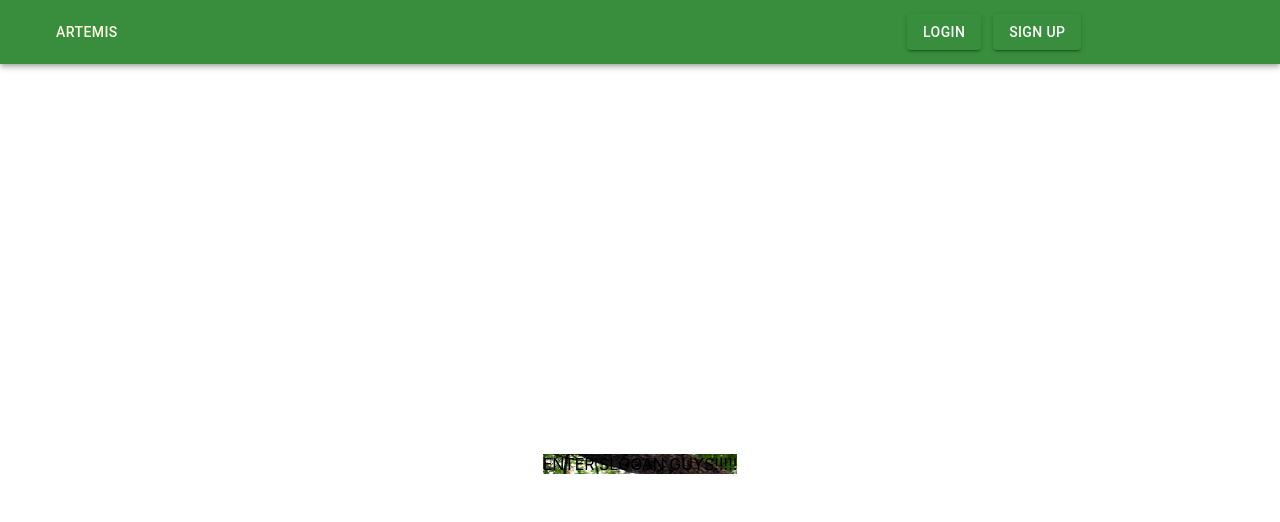
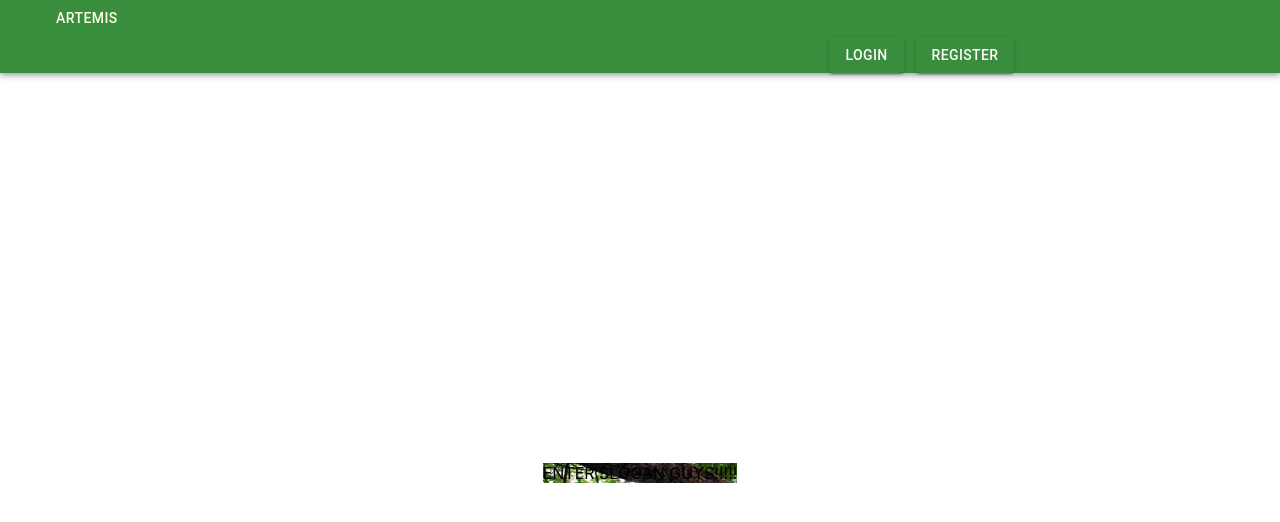
Before and after one commit to Alb33rt/artemis, a React (Create React App) app in the folder code-client/: page / in a window 1280 px wide. Shown: the top 522 px of the page. Built offline with nearby package versions, Linux system fonts and the light colour scheme.

Commit message:
Navbar Interface Conditioning Rendering added

```diff
--- a/code-client/src/components/navBar.jsx
+++ b/code-client/src/components/navBar.jsx
@@ -26,7 +26,56 @@ const useStyles = makeStyles((theme) => ({
 
 const classes = useStyles;
 
+function LoginInterface(props) {
+    return (
+        <div>
+            <Button variant="contained" color="primary" className={classes.title} to="/signin" component={Link} style={{ left: '66%' }}>
+                Login
+            </Button>
+            <Button variant="contained" color="primary" className={classes.title} to="/signup" component={Link} style={{ left: '67%' }}>
+                Register
+            </Button>
+        </div>
+    )
+}
+
+function LogoutInterface(props) {
+    return (
+        <div>
+            <Hidden smDown>
+                <Button variant="contained" color="primary" component={Link} style={{ left: '78%' }}>Log Out</Button>
+            </Hidden>
+        </div>
+    )
+}
+
+function NavInterface(props) {
+    const isLoggedIn = props.isLoggedIn;
+    console.log("in nav")
+    if (isLoggedIn) {
+        return <LogoutInterface />
+    }
+    return <LoginInterface />
+}
+
 class NavBar extends React.Component {
+    constructor(props) {
+        super(props);
+        this.state = {
+            isAuthenticated: localStorage.getItem('isAuthenticated'),
+            loggedIn: false
+        }
+    }
+
+    componentDidMount() {
+        const isAuthenticated = this.state.isAuthenticated;
+        const loggedIn = this.state.loggedIn;
+        if (isAuthenticated) {
+            this.setState(
+                {loggedIn: true}
+            )
+        }
+    }
 
     render() {
         return (
@@ -43,10 +92,7 @@ class NavBar extends React.Component {
                                 <Button color="secondary" className={classes.title} to="/" component={Link}>
                                     Artemis
                                 </Button>
-                                <Hidden mdDown>
-                                    <Button variant="contained" color="primary" to="/signin" component={Link} style={{ left: '66%' }}>Login</Button>
-                                    <Button variant="contained" color="primary" to="/signup" component={Link} style={{ left: '67%' }}>Sign Up</Button>
-                                </Hidden>
+                                <NavInterface isLoggedIn={this.state.loggedIn} />
                             </Container>
                         </Toolbar>
                     </AppBar>
```
